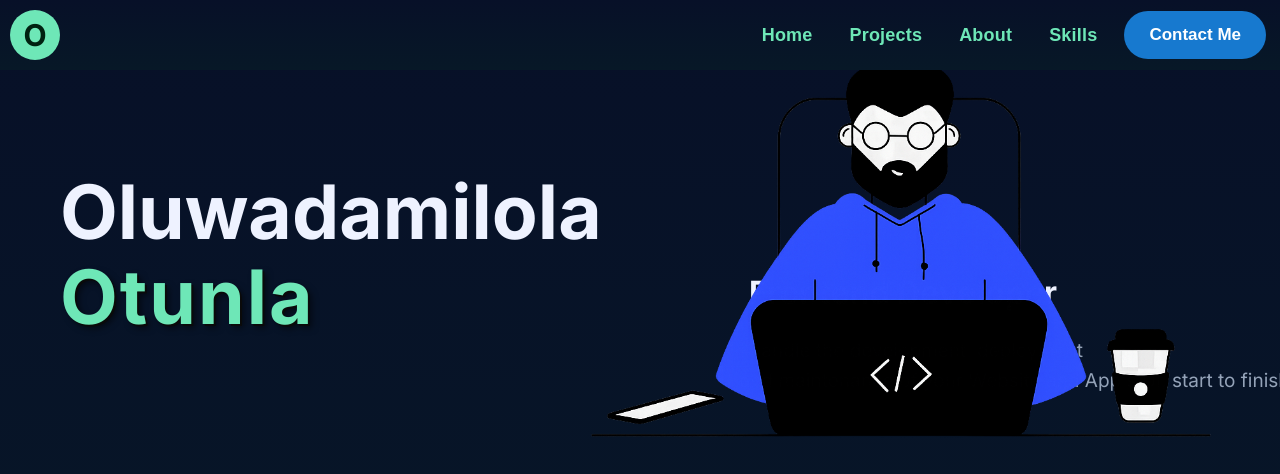
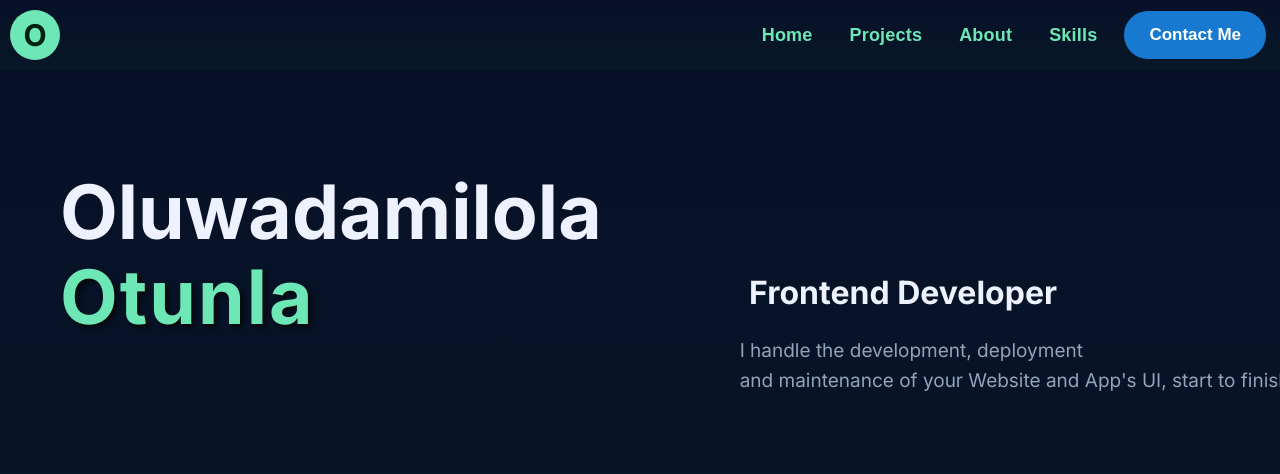
Before and after one commit to SoftWare00750/_portfolio, a React (Create React App) app in the folder portfolio/: page / in a window 1280 px wide. Shown: the top 474 px of the page. Built offline with nearby package versions, Linux system fonts and the light colour scheme.

Commit message:
commit19

```diff
--- a/portfolio/src/App.css
+++ b/portfolio/src/App.css
@@ -274,7 +274,7 @@ display: flex;
 .hero-image {
   position: absolute;
   right: 0;
-  top: 60%;
+  top: 700%;
   transform: translateY(-50%);
   object-fit: contain;
   height: 480%;
```
